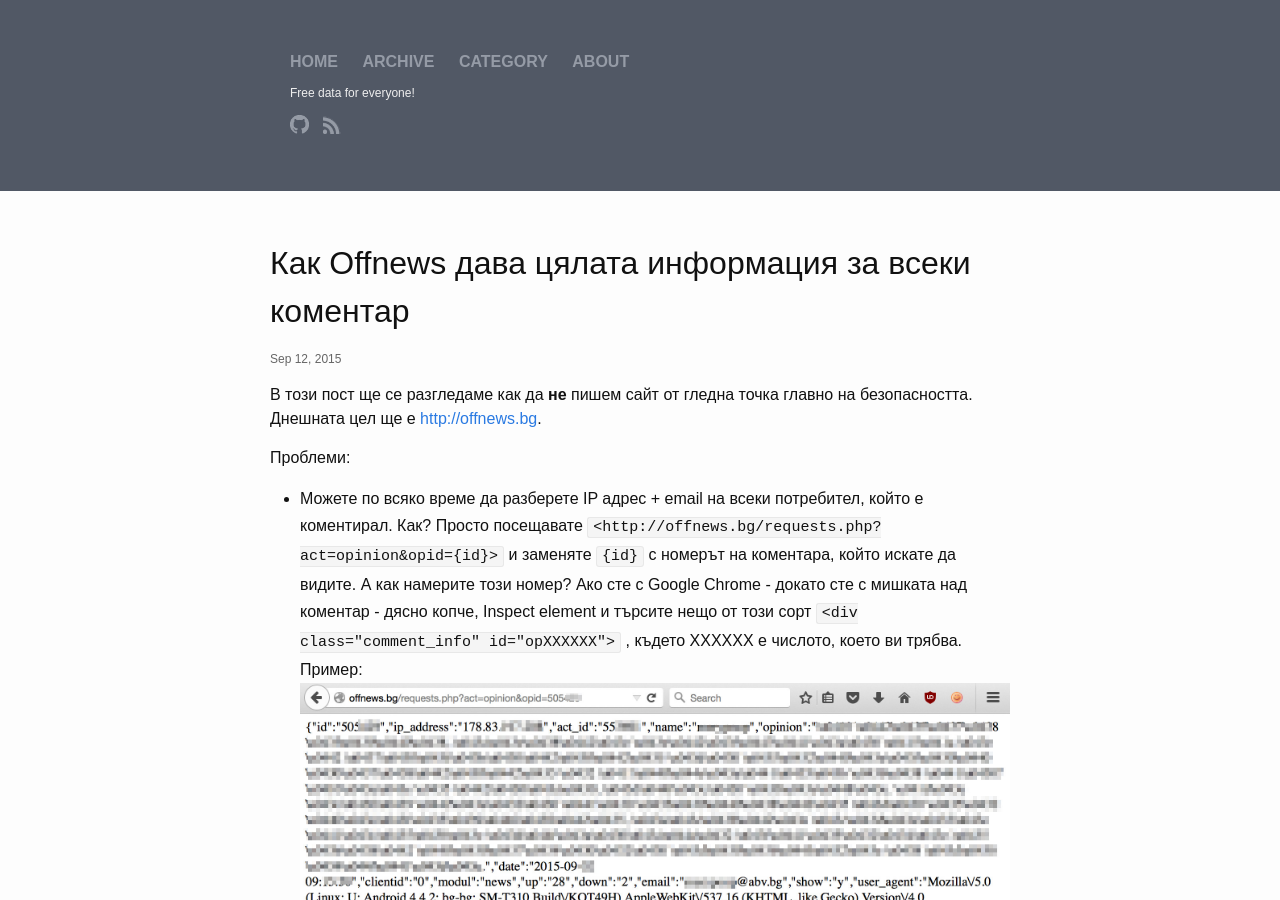
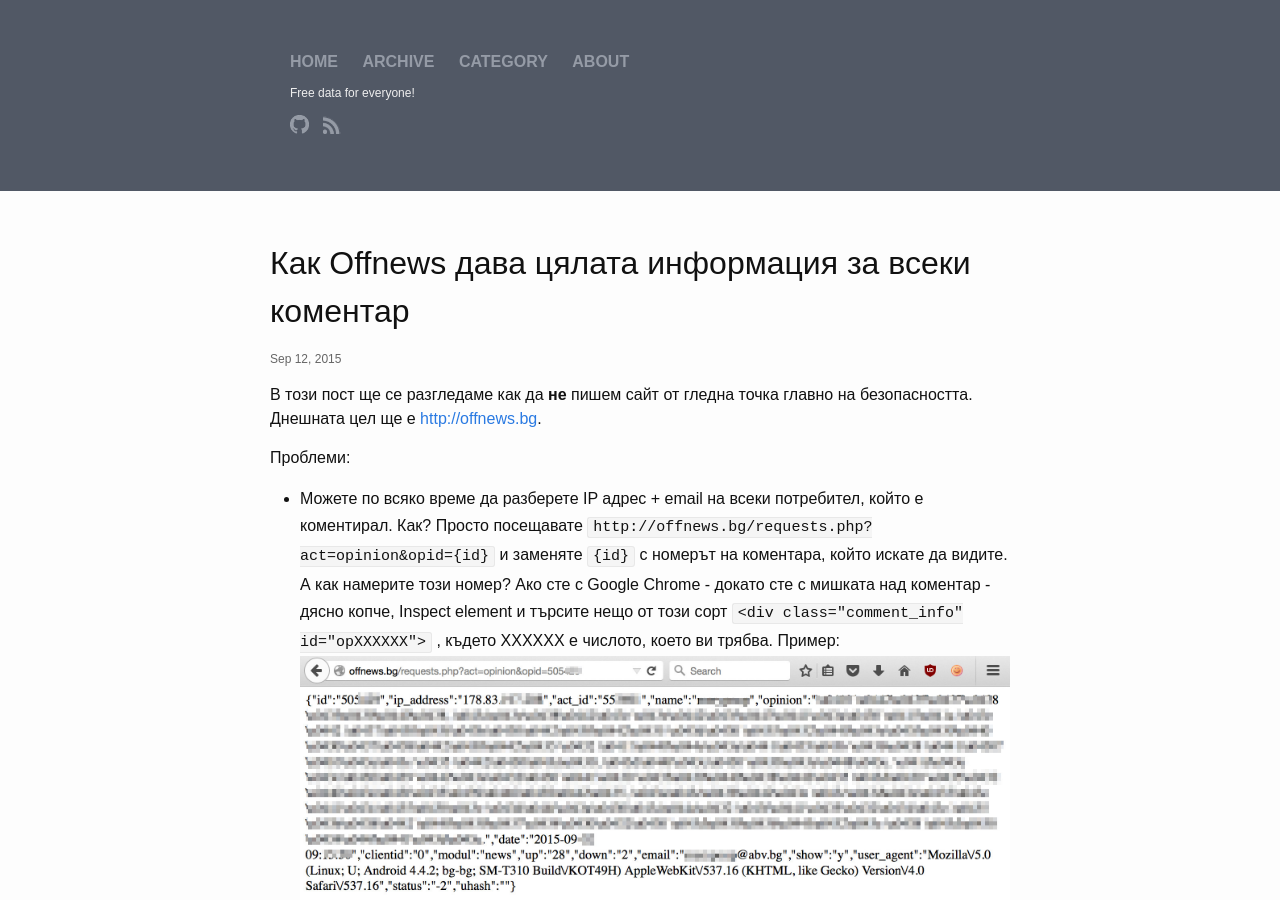
Before and after one commit to fen4o/fen4o.github.io, a Jekyll site: the page built from _posts/2015-09-12-offnews-privacy-failure.md, in a window 1280 px wide and 900 px high. Built offline with Jekyll 4.4.1, drawn with Linux system fonts in a browser that asks for light colours.

```diff
--- a/_posts/2015-09-12-offnews-privacy-failure.md
+++ b/_posts/2015-09-12-offnews-privacy-failure.md
@@ -13,7 +13,7 @@ tags: bg
 
 *   Можете по всяко време да разберете IP адрес + email на всеки потребител,
     който е коментирал.  Как? Просто посещавате
-    `<http://offnews.bg/requests.php?act=opinion&opid={id}>` и заменяте `{id}` с
+    `http://offnews.bg/requests.php?act=opinion&opid={id}` и заменяте `{id}` с
     номерът на коментара, който искате да видите.  А как намерите този номер?
     Ако сте с Google Chrome - докато сте с мишката над коментар - дясно копче,
     Inspect element и търсите нещо от този сорт `<div class="comment_info"
```
